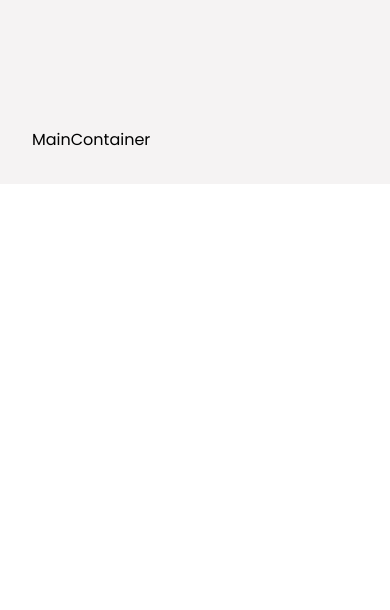
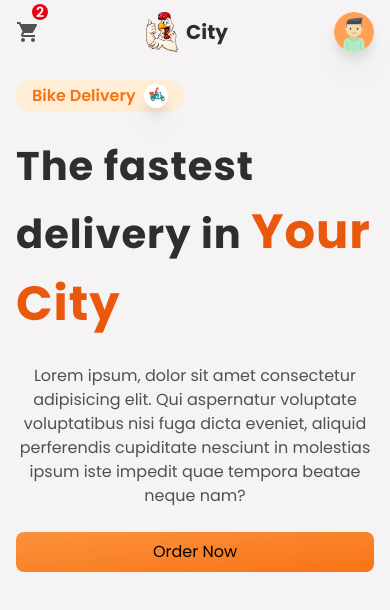
Before and after one commit to enpvivek/freshcart, a React (Create React App) app: page / in a window 390 px wide. Shown: the top 610 px of the page. Built offline with nearby package versions, Linux system fonts and the light colour scheme.

Commit message:
Added Login authentication and styled HomePage

```diff
--- a/src/App.js
+++ b/src/App.js
@@ -5,11 +5,11 @@
 
 const App = () => {
   return (
-    <AnimatePresence>
+    <AnimatePresence exitBeforeEnter>
       <div className="w-screen h-auto flex flex-col bg-primary">
         <Header />
 
-        <main className="mt-24 p-8 w-full">
+        <main className="mt-14 md:mt-20 px-4 md:px-16 py-4 w-full">
           <Routes>
             <Route path="/*" element={<MainContainer />} />
             <Route path="/createItem" element={<CreateContainer />} />
--- a/src/components/Header.jsx
+++ b/src/components/Header.jsx
@@ -1,5 +1,5 @@
 import React from "react";
-import { MdShoppingCart } from "react-icons/md";
+import { MdShoppingCart, MdAdd, MdLogout } from "react-icons/md";
 import { motion } from "framer-motion";
 
 import { getAuth, signInWithPopup, GoogleAuthProvider } from "firebase/auth";
@@ -8,18 +8,44 @@
 import Logo from "../img/logo.png";
 import Avatar from "../img/avatar.png";
 import { Link } from "react-router-dom";
+import { useStateValue } from "../context/StateProvider";
+import { actionType } from "../context/reducer";
+import { useState } from "react";
 
 const Header = () => {
-   const firebaseAuth = getAuth(app);
-   const provider = new GoogleAuthProvider();
+  const firebaseAuth = getAuth(app);
+  const provider = new GoogleAuthProvider();
 
-  const login = async () =>{
-    const response = await signInWithPopup(firebaseAuth, provider);
-    console.log(response);
-  }
+  const [{ user }, dispatch] = useStateValue();
+
+  const [isMenu, setIsMenu] = useState(false);
+
+  const login = async () => {
+    if (!user) {
+      const {
+        user: { refreshToken, providerData },
+      } = await signInWithPopup(firebaseAuth, provider);
+      dispatch({
+        type: actionType.SET_USER,
+        user: providerData[0],
+      });
+      localStorage.setItem("user", JSON.stringify(providerData[0]));
+    } else {
+      setIsMenu(!isMenu);
+    }
+  };
+
+  const logout = () => {
+    setIsMenu(false);
+    localStorage.clear();
+    dispatch({
+      type: actionType.SET_USER,
+      user: null,
+    });
+  };
 
   return (
-    <header className="fixed w-screen z-50  p-6 px-16">
+    <header className="fixed w-screen z-50 p-3 px-4 md:p-6 md:px-16">
       {/* for Desktop and Tablet  */}
       <div className="hidden md:flex w-full h-full items-center justify-between">
         <Link to={"/"} className="flex items-center gap-2">
@@ -28,7 +54,12 @@
         </Link>
 
         <div className="flex items-center gap-8">
-          <ul className="flex ml-auto gap-8 items-center">
+          <motion.ul
+            initial={{ opacity: 0, x: 200 }}
+            animate={{ opacity: 1, x: 0 }}
+            exit={{ opacity: 0, x: 200 }}
+            className="flex ml-auto gap-8 items-center"
+          >
             <li className="text-base text-textColor hover:text-headingColor duration-100 transition-all ease-in-out cursor-pointer">
               Home
             </li>
@@ -41,7 +72,7 @@
             <li className="text-base text-textColor hover:text-headingColor duration-100 transition-all ease-in-out cursor-pointer">
               Service
             </li>
-          </ul>
+          </motion.ul>
 
           <div className="relative flex items-center justify-center ">
             <MdShoppingCart className="text-textColor text-2xl cursor-pointer" />
@@ -53,16 +84,100 @@
           <div className="relative">
             <motion.img
               whileTap={{ scale: 0.6 }}
-              src={Avatar}
+              src={user ? user.photoURL : Avatar}
               onClick={login}
               alt="userProfile"
-              className="w-10 min-w-[40px] h-10 min-h-[40px] drop-shadow-xl cursor-pointer"
+              className="w-10 min-w-[40px] h-10 min-h-[40px] drop-shadow-xl cursor-pointer rounded-full"
             />
+            {isMenu && (
+              <motion.div
+                initial={{ opacity: 0, scale: 0.6 }}
+                animate={{ opacity: 1, scale: 1 }}
+                exit={{ opacity: 0, scale: 0.6 }}
+                className="w-40 bg-gray-50 shadow-xl rounded-lg flex flex-col absolute top-12 right-0"
+              >
+                {user && user.email === "enpvivek@gmail.com" && (
+                  <Link to={"/createItem"}>
+                    <p className="px-4 py-2 flex items-center gap-3 cursor-pointer hover:bg-slate-100 transition-all duration-100 ease-in-out text-textColor text-base">
+                      New Item <MdAdd />
+                    </p>
+                  </Link>
+                )}
+
+                <p
+                  className="px-4 py-2 flex items-center gap-3 cursor-pointer hover:bg-slate-100 transition-all duration-100 ease-in-out text-textColor text-base"
+                  onClick={logout}
+                >
+                  Logout <MdLogout></MdLogout>
+                </p>
+              </motion.div>
+            )}
           </div>
         </div>
       </div>
+
       {/* for Mobile Users  */}
-      <div className="flex md:hidden w-full h-full"></div>
+      <div className="flex item-center justify-between md:hidden w-full h-full">
+        <div className="relative flex items-center justify-center ">
+          <MdShoppingCart className="text-textColor text-2xl cursor-pointer" />
+          <div className="absolute -top-2 -right-2 w-4 h-4 rounded-full bg-cartNumBg flex items-center justify-center">
+            <p className="text-sm text-white font-semibold">2</p>
+          </div>
+        </div>
+
+        <Link to={"/"} className="flex items-center gap-2">
+          <img className="w-8 object-cover" src={Logo} alt="logo" />
+          <p className="text-headingColor text-xl font-bold">City</p>
+        </Link>
+
+        <div className="relative">
+          <motion.img
+            whileTap={{ scale: 0.6 }}
+            src={user ? user.photoURL : Avatar}
+            onClick={login}
+            alt="userProfile"
+            className="w-10 min-w-[40px] h-10 min-h-[40px] drop-shadow-xl cursor-pointer rounded-full"
+          />
+          {isMenu && (
+            <motion.div
+              initial={{ opacity: 0, scale: 0.6 }}
+              animate={{ opacity: 1, scale: 1 }}
+              exit={{ opacity: 0, scale: 0.6 }}
+              className="w-40 bg-gray-50 shadow-xl rounded-lg flex flex-col absolute top-12 right-0"
+            >
+              {user && user.email === "enpvivek@gmail.com" && (
+                <Link to={"/createItem"}>
+                  <p className="px-4 py-2 flex items-center gap-3 cursor-pointer hover:bg-slate-100 transition-all duration-100 ease-in-out text-textColor text-base">
+                    New Item <MdAdd />
+                  </p>
+                </Link>
+              )}
+
+              <ul className="flex flex-col ">
+                <li className="text-base text-textColor hover:text-headingColor duration-100 transition-all ease-in-out cursor-pointer px-4 py-2 hover:bg-slate-100">
+                  Home
+                </li>
+                <li className="text-base text-textColor hover:text-headingColor duration-100 transition-all ease-in-out cursor-pointer px-4 py-2 hover:bg-slate-100">
+                  Menu
+                </li>
+                <li className="text-base text-textColor hover:text-headingColor duration-100 transition-all ease-in-out cursor-pointer px-4 py-2 hover:bg-slate-100">
+                  About Us
+                </li>
+                <li className="text-base text-textColor hover:text-headingColor duration-100 transition-all ease-in-out cursor-pointer px-4 py-2 hover:bg-slate-100">
+                  Service
+                </li>
+              </ul>
+
+              <p
+                className="m-2 p-2 rounded-md shadow-md flex items-center gap-3 cursor-pointer bg-gray-200 hover:bg-gray-300 transition-all duration-100 ease-in-out text-textColor text-base"
+                onClick={logout}
+              >
+                Logout <MdLogout></MdLogout>
+              </p>
+            </motion.div>
+          )}
+        </div>
+      </div>
     </header>
   );
 };
--- /dev/null
+++ b/src/components/HomeContainer.jsx
@@ -0,0 +1,9 @@
+import React from 'react'
+
+const HomeContainer = () => {
+  return (
+    <div>HomeContainer</div>
+  )
+}
+
+export default HomeContainer
--- a/src/components/MainContainer.jsx
+++ b/src/components/MainContainer.jsx
@@ -1,9 +1,46 @@
-import React from 'react'
+import React from "react";
+
+import Delivery from "../img/delivery.png";
 
 const MainContainer = () => {
   return (
-    <div>MainContainer</div>
-  )
-}
+    <div className="grid grid-cols-1 md:grid-cols-2 gap-2">
+      <div className="py-2 flex-1 flex flex-col items-start justify-center gap-6">
+        <div className="flex items-center gap-2 justify-center bg-orange-100 px-4 py-1 rounded-full">
+          <p className="text-base text-orange-500 font-semibold">
+            Bike Delivery
+          </p>
+          <div className="w-6 h-6 rounded-full bg-white overflow-hidden drop-shadow-xl">
+            <img
+              src={Delivery}
+              alt=""
+              className="w-full h-full object-contain"
+            />
+          </div>
+        </div>
 
-export default MainContainer
+        <p className="text-[2.5rem] lg:text-[4.5rem] font-bold tracking-wide text-headingColor">
+          The fastest delivery in{" "}
+          <span className="text-orange-600 text-[3rem] lg:text-[5rem]">
+            Your City
+          </span>
+        </p>
+        <p className="text-base text-textColor text-center md:text-left md:w-80%">
+          Lorem ipsum, dolor sit amet consectetur adipisicing elit. Qui
+          aspernatur voluptate voluptatibus nisi fuga dicta eveniet, aliquid
+          perferendis cupiditate nesciunt in molestias ipsum iste impedit quae
+          tempora beatae neque nam?
+        </p>
+        <button
+          type="button"
+          className="bg-gradient-to-br from-orange-400 to-orange-500 w-full md:w-auto px-4 py-2 rounded-lg hover:shadow-lg transition-all ease-in-out duration-100"
+        >
+          Order Now
+        </button>
+      </div>
+      <div className="py-2 flex-1"></div>
+    </div>
+  );
+};
+
+export default MainContainer;
--- a/src/components/index.js
+++ b/src/components/index.js
@@ -1,3 +1,4 @@
 export { default as Header } from "./Header";
 export { default as CreateContainer } from "./CreateContainer";
 export { default as MainContainer } from "./MainContainer";
+export { default as HomeContainer } from "./HomeContainer"
--- a/src/context/initialState.js
+++ b/src/context/initialState.js
@@ -1,3 +1,7 @@
+import { fetchUser } from "../utils/fetchLocalStorageData";
+
+const userInfo = fetchUser();
+
 export const initialState = {
-    user: null,
-}
+  user: userInfo,
+};
--- /dev/null
+++ b/src/utils/fetchLocalStorageData.js
@@ -0,0 +1,8 @@
+export const fetchUser = () => {
+  const userInfo =
+    localStorage.getItem("user") !== "undefined"
+      ? JSON.parse(localStorage.getItem("user"))
+      : localStorage.clear();
+
+  return userInfo;
+};
```
